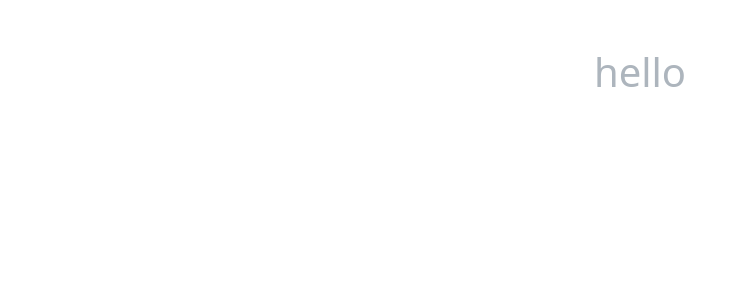
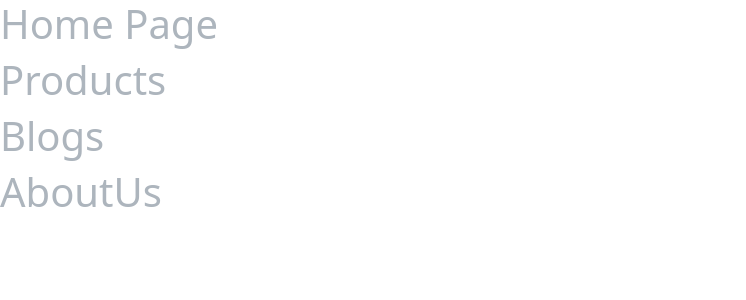
Before and after one commit to mohammad468/spa-project3, a React (Create React App) app: page / in a window 1280 px wide. Shown: the top 300 px of the page, without its empty margins (0-746 px from the left). Built offline with nearby package versions, Linux system fonts and the light colour scheme.

Commit message:
create components and refrence to projects

```diff
--- a/package.json
+++ b/package.json
@@ -11,6 +11,7 @@
     "react": "^17.0.2",
     "react-bootstrap": "^2.0.2",
     "react-dom": "^17.0.2",
+    "react-router-dom": "^5.2.0",
     "react-scripts": "4.0.3",
     "web-vitals": "^1.1.2"
   },
--- a/src/App.js
+++ b/src/App.js
@@ -1,11 +1,18 @@
-// import logo from "./logo.svg";
+import HomePage from "./components/HomePage";
+import Porducts from "./components/Porducts";
+import Blogs from "./components/Blogs";
+import AboutUs from "./components/AboutUs";
+
 import "./App.scss";
 import "./sass/app.scss";
 
 function App() {
   return (
-    <div className="App">
-      <h1 className="mt-5">hello</h1>
+    <div>
+      <HomePage />
+      <Porducts />
+      <Blogs />
+      <AboutUs />
     </div>
   );
 }
--- /dev/null
+++ b/src/components/AboutUs.js
@@ -0,0 +1,11 @@
+import React, { Component } from 'react'
+
+export default class AboutUs extends Component {
+    render() {
+        return (
+            <div>
+                <h1>AboutUs</h1>
+            </div>
+        )
+    }
+}
--- /dev/null
+++ b/src/components/Blogs.js
@@ -0,0 +1,11 @@
+import React, { Component } from "react";
+
+export default class Blogs extends Component {
+  render() {
+    return (
+      <div>
+        <h1>Blogs</h1>
+      </div>
+    );
+  }
+}
--- /dev/null
+++ b/src/components/HomePage.js
@@ -0,0 +1,11 @@
+import React, { Component } from 'react'
+
+export default class HomePage extends Component {
+    render() {
+        return (
+            <div>
+                <h1>Home Page</h1>
+            </div>
+        )
+    }
+}
--- /dev/null
+++ b/src/components/Porducts.js
@@ -0,0 +1,11 @@
+import React, { Component } from 'react'
+
+export default class Porducts extends Component {
+    render() {
+        return (
+            <div>
+                <h1>Products</h1>
+            </div>
+        )
+    }
+}
```
Also changed, not shown: 1 other file (tests, documents, lock files or other folders).
